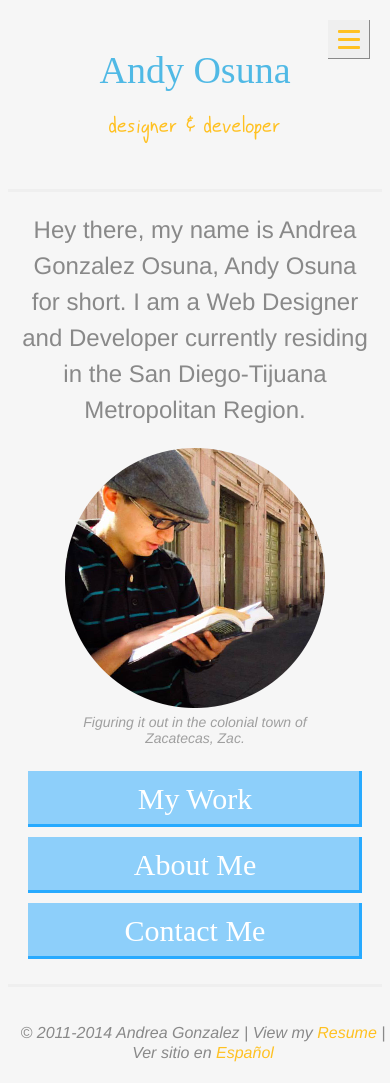
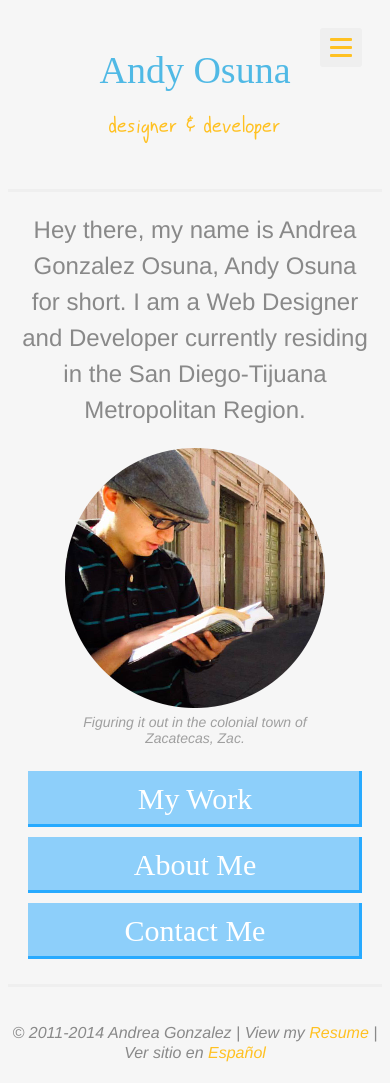
Before and after one commit to algosuna/andyosuna.com, a PHP site: page / in a window 390 px wide. Run offline with PHP 8.4, Linux system fonts and the light colour scheme; some libraries are stand-ins or nearby versions; some web fonts are replaced.

Commit message:
styling tweaks
issues with mobile

```diff
--- a/css/style.css
+++ b/css/style.css
@@ -80,6 +80,11 @@ a:hover,
 a:focus,
 a:active {
   color: rgba(255, 193, 34, 0.5); }
+
+button:focus,
+a:focus {
+  border: 1px solid #ffc122;
+  outline: none; }
 
 /*
 
@@ -166,10 +171,6 @@ nav {
   float: right;
   z-index: 40;
   cursor: pointer;
-  -webkit-box-shadow: inset -1px -1px 0px 0px #898989;
-  -moz-box-shadow: inset -1px -1px 0px 0px #898989;
-  -o-box-shadow: inset -1px -1px 0px 0px #898989;
-  box-shadow: inset -1px -1px 0px 0px #898989;
   border: none;
   margin: 0px;
   padding: 10px;
@@ -177,7 +178,11 @@ nav {
   -webkit-transition: background-color 0.4s ease-in;
   -moz-transition: background-color 0.4s ease-in;
   -o-transition: background-color 0.4s ease-in;
-  transition: background-color 0.4s ease-in; }
+  transition: background-color 0.4s ease-in;
+  -webkit-border-radius: 3px;
+  -moz-border-radius: 3px;
+  -o-border-radius: 3px;
+  border-radius: 3px; }
 
 .hambarger:hover {
   background-color: #898989; }
@@ -216,7 +221,7 @@ Content
 
 */
 .content h2 {
-  padding: 20px 0px 0px; }
+  padding: 30px 0px 0px; }
 .content p {
   max-width: 640px;
   margin: 0 auto;
@@ -232,6 +237,8 @@ Content
   font-style: italic;
   color: rgba(137, 137, 137, 0.8);
   line-height: 16px; }
+.content .error-gif {
+  margin-top: 20px; }
 
 /*
 
@@ -271,6 +278,9 @@ Responsive Junk
   header,
   footer {
     background-color: #f6f6f6; }
+
+  footer {
+    bottom: -60px; }
 
   .logo {
     padding: 20px 0px;
@@ -319,6 +329,11 @@ Responsive Junk
     width: auto; }
 
   /* nav animation */
+  body,
+  nav {
+    -webkit-backface-visibility: hidden;
+    -webkit-perspective: 1000; }
+
   .animating nav,
   .nav-visible nav {
     display: block; }
```
